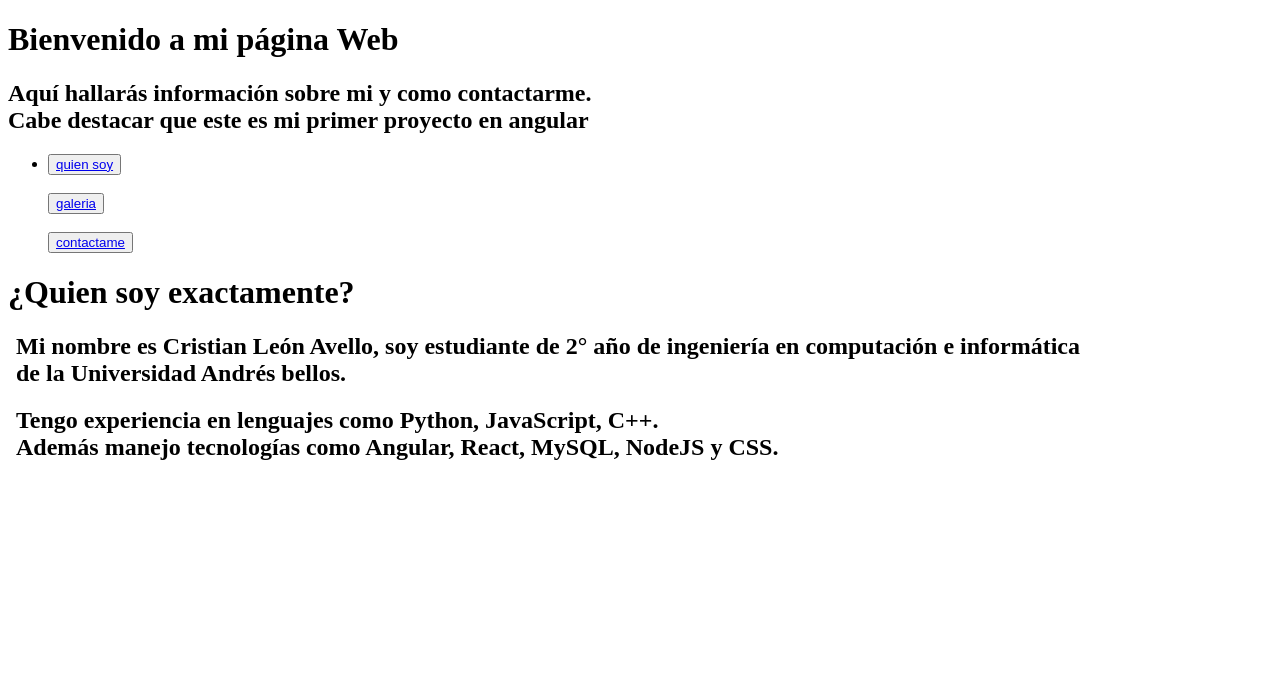
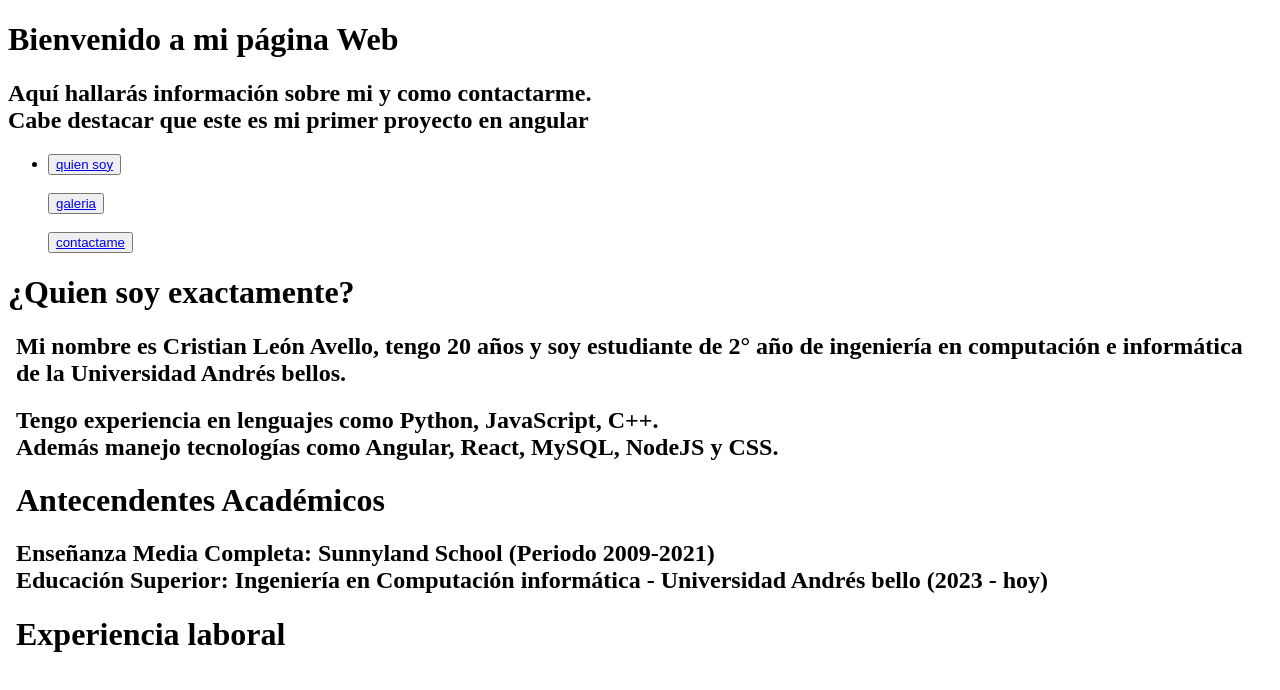
Before and after one commit to CrisLeonAvello/capacitacion, an Angular app: page /curriculum in a window 1280 px wide. Shown: the top 690 px of the page. Built offline with nearby package versions, Linux system fonts and the light colour scheme.

Commit message:
curriculum update
actualizacion curriculum

```diff
--- a/src/app/curriculum/curriculum.component.html
+++ b/src/app/curriculum/curriculum.component.html
@@ -1,10 +1,20 @@
 <h1>¿Quien soy exactamente?</h1>
 <body>
     <h2>
-        Mi nombre es Cristian León Avello, soy estudiante de 2° año de ingeniería en computación e informática<br>
+        Mi nombre es Cristian León Avello, tengo 20 años y soy estudiante de 2° año de ingeniería en computación e informática<br>
         de la Universidad Andrés bellos.
     </h2>
     <h2>Tengo experiencia en lenguajes como Python, JavaScript, C++.<br>
         Además manejo tecnologías como Angular, React, MySQL, NodeJS y CSS.
     </h2>
+    <h1>Antecendentes Académicos</h1>
+    <h2>
+        Enseñanza Media Completa: Sunnyland School (Periodo 2009-2021)<br>
+        Educación Superior: Ingeniería en Computación informática - Universidad Andrés bello (2023 - hoy)
+    </h2>
+    <h1>Experiencia laboral</h1>
+    <h2>
+
+    </h2>
+
 </body>
```
